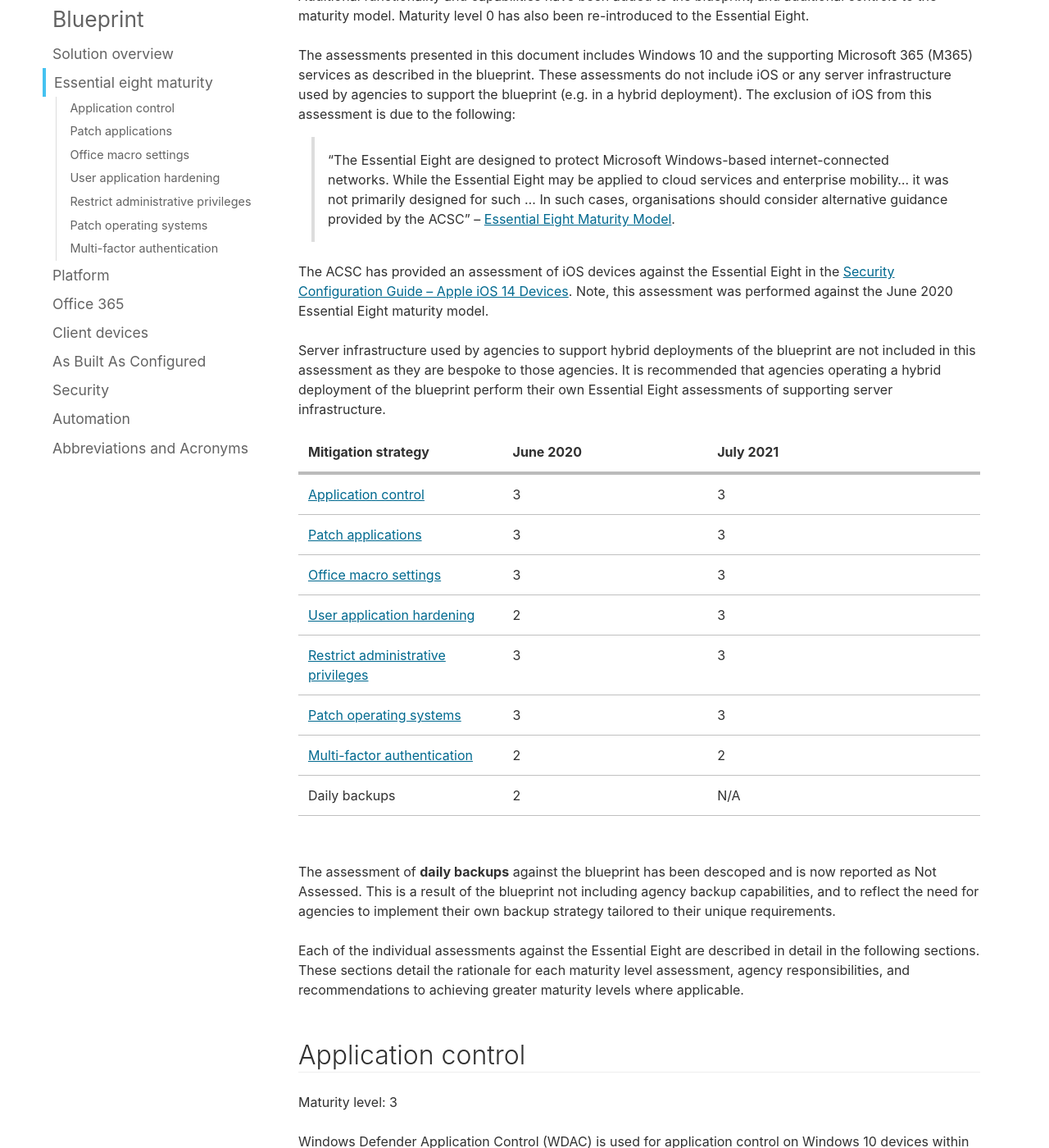
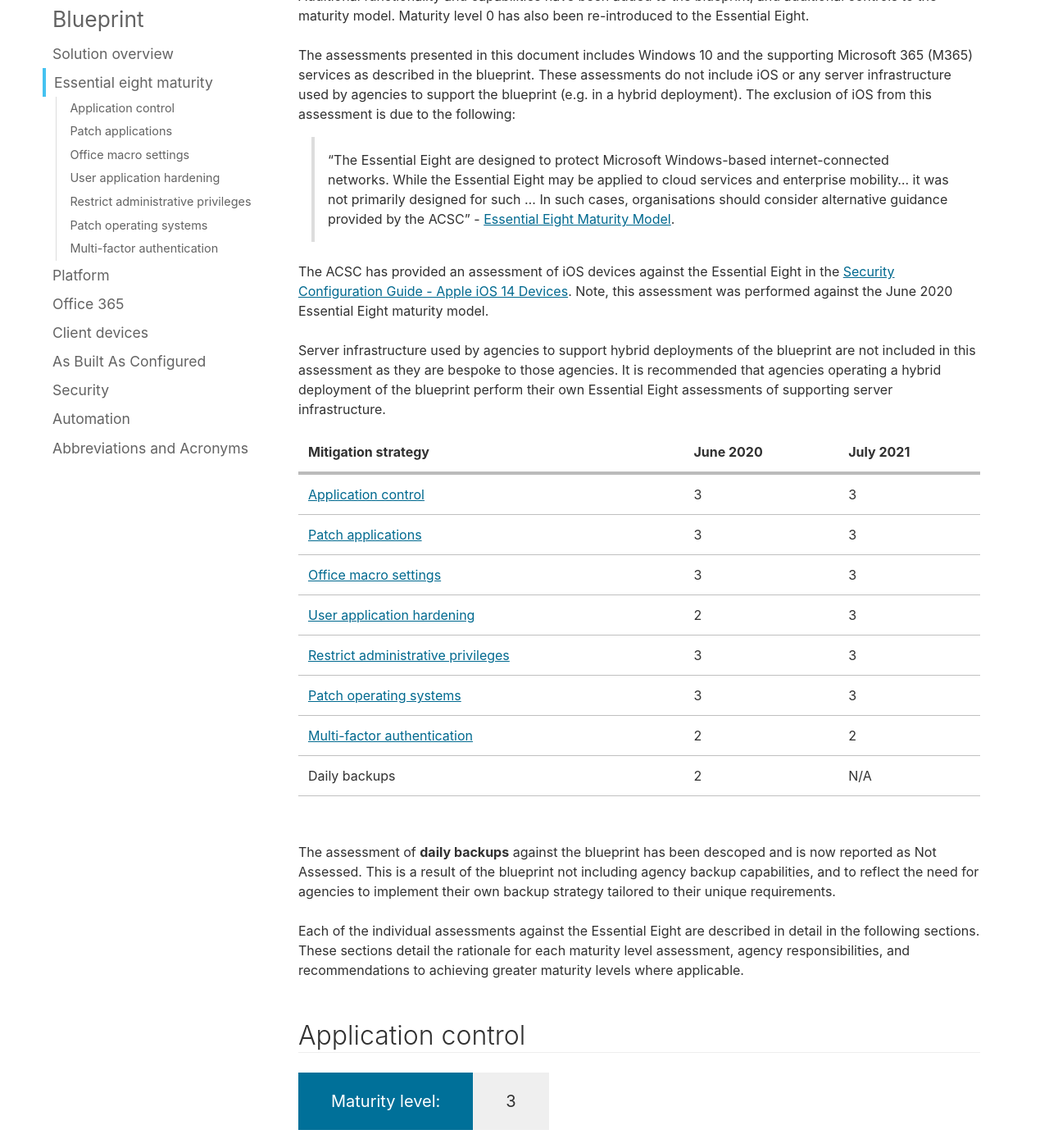
Before and after one commit to ASD-Blueprint/desktop.gov.au, a Jekyll site: the page built from blueprint/essential-eight-maturity.md, in a window 1280 px wide and 1400 px high, scrolled down 661 px. Shown: the whole window at 82% size. Built offline with Jekyll 4.4.1, drawn with Linux system fonts in a browser that asks for light colours; comment, search, counter and statistics services are not loaded; some of the changed text lies outside the part shown.

Commit message:
Make e8 ratings pop

```diff
--- a/_sass/main.scss
+++ b/_sass/main.scss
@@ -146,6 +146,22 @@
             min-width: 50px;
             margin-right: 8px;
         }
+    }
+}
+
+.maturity {
+    display: flex;
+    font-size: 1.25em;
+
+    .maturity-label {
+        background: #007099;
+        padding: 1em 2em;
+        color: #fff;
+    }
+
+    .maturity-rating {
+        background: #efefef;
+        padding: 1em 2em;
     }
 }
 
--- a/assets/js/scripts.js
+++ b/assets/js/scripts.js
@@ -21,6 +21,11 @@
 		else {
 			$('#back-to-top').removeClass('visible');
 		}
+	});
+
+	$('body.e8 .maturity').each( function() {
+		text = this.innerText.split(': ');
+		$(this).html('<span class="maturity-label">' + text[0].trim() + ':</span> <span class="maturity-rating">' + text[1].trim() + '</span>')
 	});
 
 	function show_search_results(keywords) {
--- a/blueprint/essential-eight-maturity.md
+++ b/blueprint/essential-eight-maturity.md
@@ -13,12 +14,13 @@
 
 The assessments presented in this document includes Windows 10 and the supporting Microsoft 365 (M365) services as described in the blueprint. These assessments do not include iOS or any server infrastructure used by agencies to support the blueprint (e.g. in a hybrid deployment). The exclusion of iOS from this assessment is due to the following:
 
-> "The Essential Eight are designed to protect Microsoft Windows-based internet-connected networks. While the Essential Eight may be applied to cloud services and enterprise mobility… it was not primarily designed for such … In such cases, organisations should consider alternative guidance provided by the ACSC" – [Essential Eight Maturity Model](https://www.cyber.gov.au/acsc/view-all-content/publications/essential-eight-maturity-model).
+> "The Essential Eight are designed to protect Microsoft Windows-based internet-connected networks. While the Essential Eight may be applied to cloud services and enterprise mobility... it was not primarily designed for such ... In such cases, organisations should consider alternative guidance provided by the ACSC" - [Essential Eight Maturity Model](https://www.cyber.gov.au/acsc/view-all-content/publications/essential-eight-maturity-model).
 
-The ACSC has provided an assessment of iOS devices against the Essential Eight in the [Security Configuration Guide – Apple iOS 14 Devices](https://www.cyber.gov.au/acsc/view-all-content/publications/security-configuration-guide-apple-ios-14-devices). Note, this assessment was performed against the June 2020 Essential Eight maturity model.
+The ACSC has provided an assessment of iOS devices against the Essential Eight in the [Security Configuration Guide - Apple iOS 14 Devices](https://www.cyber.gov.au/acsc/view-all-content/publications/security-configuration-guide-apple-ios-14-devices). Note, this assessment was performed against the June 2020 Essential Eight maturity model.
 
 Server infrastructure used by agencies to support hybrid deployments of the blueprint are not included in this assessment as they are bespoke to those agencies. It is recommended that agencies operating a hybrid deployment of the blueprint perform their own Essential Eight assessments of supporting server infrastructure.
 
+{:.auto}
 Mitigation strategy | June 2020 | July 2021
 --- | --- | ---
 [Application control](#application-control) | 3 | 3
@@ -36,6 +38,7 @@
 
 ## Application control
 
+{:.maturity}
 Maturity level: 3
 
 Windows Defender Application Control (WDAC) is used for application control on Windows 10 devices within the blueprint. WDAC restricts the execution of executables, software libraries, scripts, drivers, and applications to an approved set, including code which runs in the system core (kernel). WDAC is managed via Microsoft Endpoint Manager (MEM) or via Group Policies, allowing applications deployed via MEM to also be added to the allowed list automatically.
@@ -58,6 +61,7 @@
 
 ## Patch applications
 
+{:.maturity}
 Maturity level: 3
 
 Microsoft (first party) application updates are automatically deployed and installed on blueprint devices via MEM. This includes the Edge internet browser and Microsoft Office productivity suite. By default, the blueprint does not include any third-party applications. If required, MEM can also be used to deploy third-party application packages, including manually packaged patches.
@@ -83,6 +87,7 @@
 
 ## Office macro settings
 
+{:.maturity}
 Maturity level: 3
 
 The blueprint restricts macro execution to only those signed by a trusted digital certificate in accordance with the [ACSC Microsoft Office Macro Security](https://www.cyber.gov.au/acsc/view-all-content/publications/microsoft-office-macro-security) guidance. This includes blocking Microsoft Office macros originating from the internet and preventing standard users from modifying macro security settings in all Microsoft Office applications. The blueprint does not provide any recommendations for the use of trusted locations.
@@ -105,6 +110,7 @@
 
 ## User application hardening
 
+{:.maturity}
 Maturity level: 3
 
 The blueprint does not include the deployment of Java, so cannot process Java from the internet.
@@ -135,6 +141,7 @@
 
 ## Restrict administrative privileges
 
+{:.maturity}
 Maturity level: 3
 
 The blueprint includes two types of users, standard and privileged users. Standard users are assigned mailboxes and can access the internet from Windows 10 devices, but do not have elevated privileges on those devices. Privileged users are not assigned an Office 365 license and therefore do not have mailboxes assigned to their accounts. AppLocker is configured by MEM to prevent privileged users from launching web browsers or mail clients from blueprint devices.
@@ -159,6 +166,7 @@
 
 ## Patch operating systems
 
+{:.maturity}
 Maturity level: 3
 
 Windows 10 operating system updates are automatically deployed and installed on blueprint devices using Windows Update for Business which is configured via MEM. For hybrid deployments, patches may be deployed to blueprint devices via Microsoft Endpoint Configuration Manager (MECM) or Windows Server Update Services (WSUS) rather than downloaded from the internet directly.
@@ -184,6 +192,7 @@
 
 ## Multi-factor authentication
 
+{:.maturity}
 Maturity level: 2
 
 M365 products are considered as third-party internet-facing services that process and store both sensitive and non-sensitive data for agencies using the blueprint.
```
Also changed, not shown: other parts of blueprint/essential-eight-maturity.md (+2 -1 lines).
